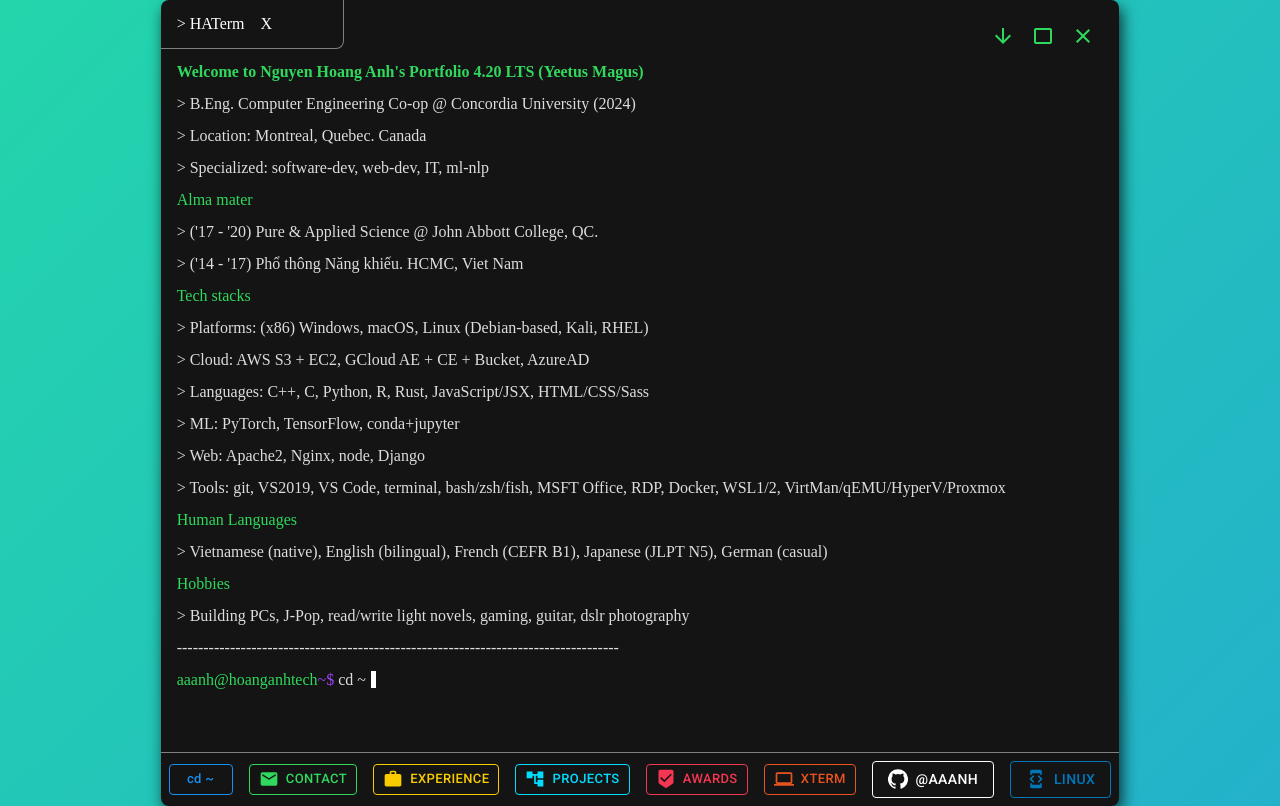
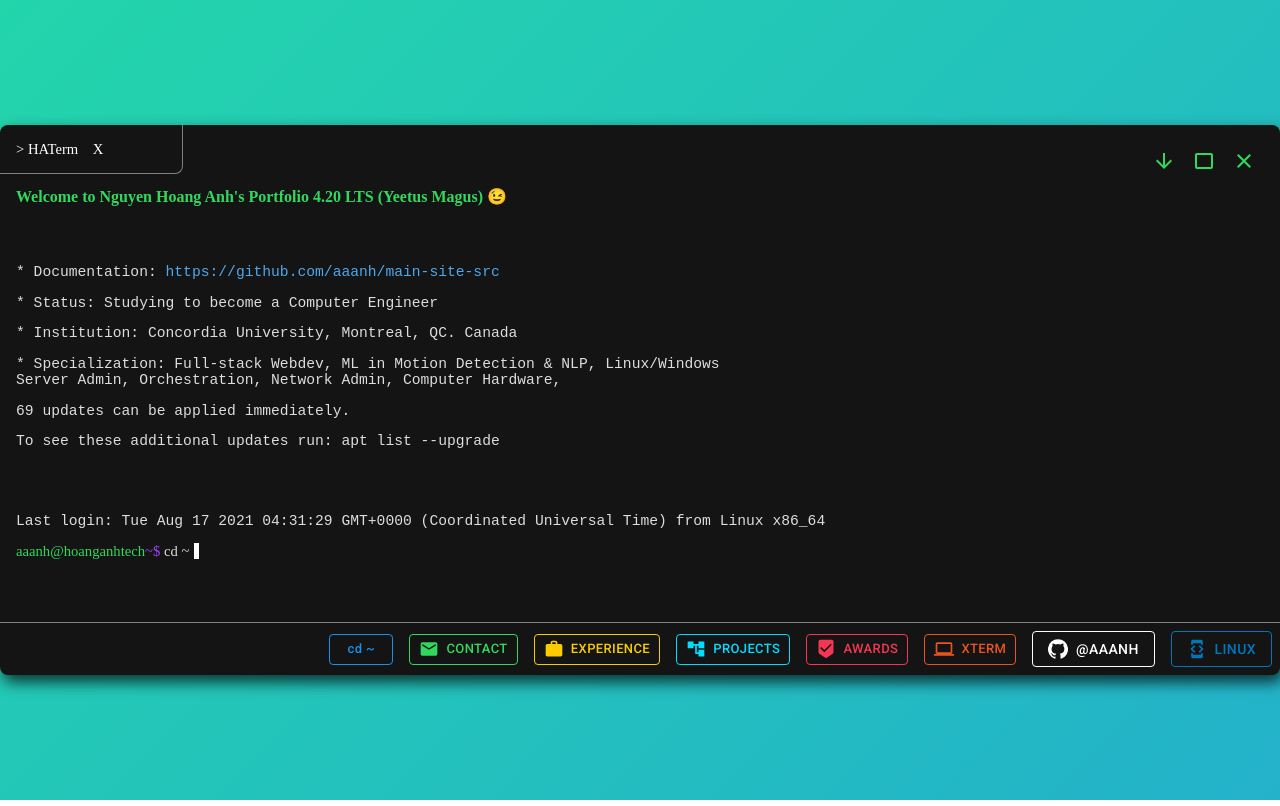
Before and after one commit to zasshuwu/nogamioka, a Next.js app: page / in a window 1280 px wide. Built offline with nearby package versions, Linux system fonts and the light colour scheme.

Commit message:
simplify index

```diff
--- a/components/main.js
+++ b/components/main.js
@@ -42,7 +42,7 @@
 			fontFamily: "Fira Code",
 			lineHeight: "1rem",
 		},
-		fontSize: "12pt",
+		fontSize: "11pt",
 		"& .MuiPaper-root": {
 			background: customTheme.palette.background.main,
 		},
@@ -51,7 +51,12 @@
 			color: "#ddd !important",
 		},
 		"& a": {
-			color: "#1691f0 !important",
+			color: "#4ea8ed !important",
+			textDecoration: "none",
+			"&:hover": {
+				textDecoration: "underline",
+				textDecorationThickness: "0.1rem"
+			},
 			"& :visited": {
 				color: "#1691f0 !important",
 			},
@@ -138,6 +143,7 @@
 
 const MainContent = ({ command }) => {
 	const classes = useStyles();
+	let d = new Date();
 	return (
 		<>
 			<Head>
@@ -155,41 +161,24 @@
 			</Head>
 			<div className={classes.message}>
 				<h1 style={{ color: customTheme.palette.primary.main, fontSize: "12pt" }}>
-					Welcome to Nguyen Hoang Anh's Portfolio 4.20 LTS (Yeetus Magus)
+					Welcome to Nguyen Hoang Anh's Portfolio 4.20 LTS (Yeetus Magus) 😉
 				</h1>
 
-				<p> {">"} B.Eng. Computer Engineering Co-op @ Concordia University (2024)</p>
-				<p> {">"} Location: Montreal, Quebec. Canada</p>
-				<p> {">"} Specialized: software-dev, web-dev, IT, ml-nlp</p>
-				<p style={{ color: customTheme.palette.primary.main }}>Alma mater</p>
-				<p> {">"} ('17 - '20) Pure &amp; Applied Science @ John Abbott College, QC.</p>
-				<p> {">"} ('14 - '17) Phổ thông Năng khiếu. HCMC, Viet Nam</p>
-				<p style={{ color: customTheme.palette.primary.main }}>Tech stacks</p>
-				<p> {">"} Platforms: (x86) Windows, macOS, Linux (Debian-based, Kali, RHEL)</p>
-				<p> {">"} Cloud: AWS S3 + EC2, GCloud AE + CE + Bucket, AzureAD</p>
-				<p> {">"} Languages: C++, C, Python, R, Rust, JavaScript/JSX, HTML/CSS/Sass</p>
-				<p> {">"} ML: PyTorch, TensorFlow, conda+jupyter</p>
-				<p> {">"} Web: Apache2, Nginx, node, Django</p>
-				<p>
-					{" "}
-					{">"} Tools: git, VS2019, VS Code, terminal, bash/zsh/fish, MSFT Office, RDP,
-					Docker, WSL1/2, VirtMan/qEMU/HyperV/Proxmox
-				</p>
-				<p style={{ color: customTheme.palette.primary.main }}>Human Languages</p>
-				<p>
-					{" "}
-					{">"} Vietnamese (native), English (bilingual), French (CEFR B1), Japanese (JLPT
-					N5), German (casual)
-				</p>
-				<p style={{ color: customTheme.palette.primary.main }}>Hobbies</p>
-				<p>
-					{" "}
-					{">"} Building PCs, J-Pop, read/write light novels, gaming, guitar, dslr
-					photography
-				</p>
-				<p>
-					-----------------------------------------------------------------------------------
-				</p>
+				<code style={{ wordBreak: "break-all" }}>
+					<br></br>
+					<br></br>
+					<p>* Documentation:	<a href="https://github.com/aaanh/main-site-src">https://github.com/aaanh/main-site-src</a></p>
+					<p>* Status: Studying to become a Computer Engineer</p>
+					<p>* Institution: Concordia University, Montreal, QC. Canada</p>
+					<p style={{maxWidth: "60%", wordBreak:"break-word"}}>* Specialization: Full-stack Webdev, ML in Motion Detection &amp; NLP, Linux/Windows Server Admin, Orchestration, Network Admin, Computer Hardware, </p>
+					<p>69 updates can be applied immediately.</p>
+					<p>To see these additional updates run: apt list --upgrade</p>
+					<br></br>
+					<br></br>
+
+					<p>Last login: { d.toString() } from { navigator.platform } </p>
+				</code>
+
 				<p>
 					<span style={{ color: customTheme.palette.primary.main }}>
 						aaanh@hoanganhtech
```
